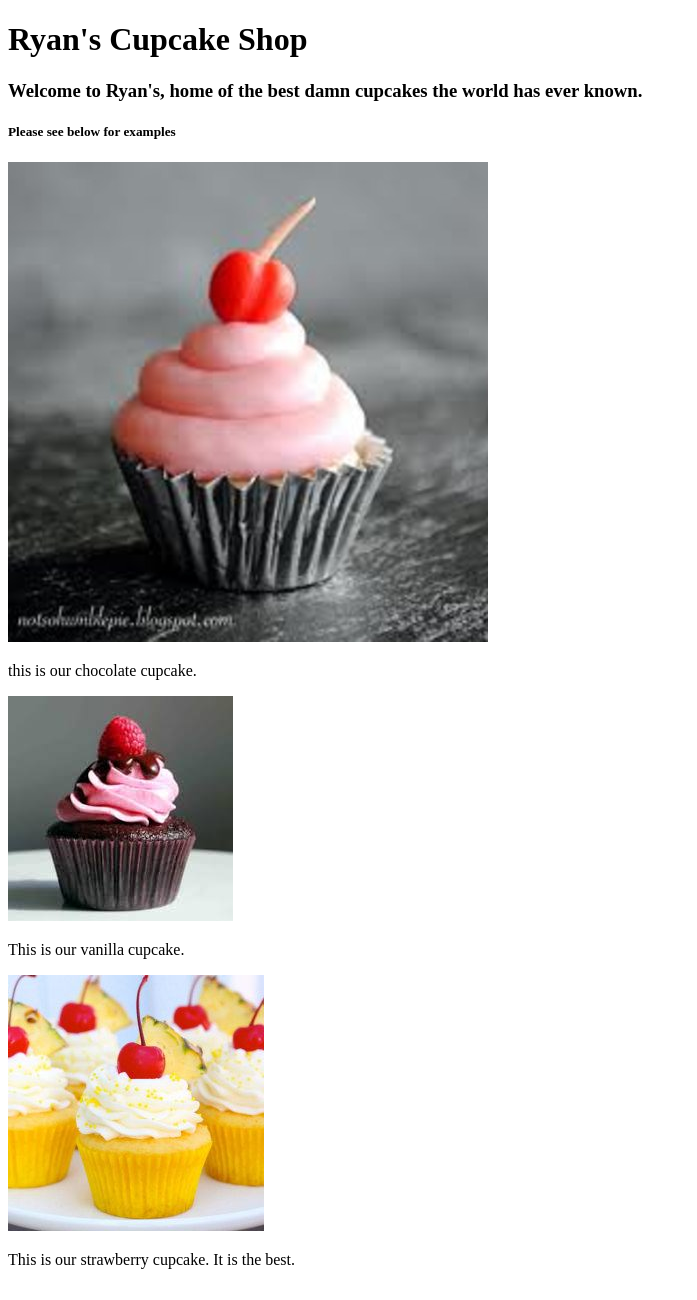
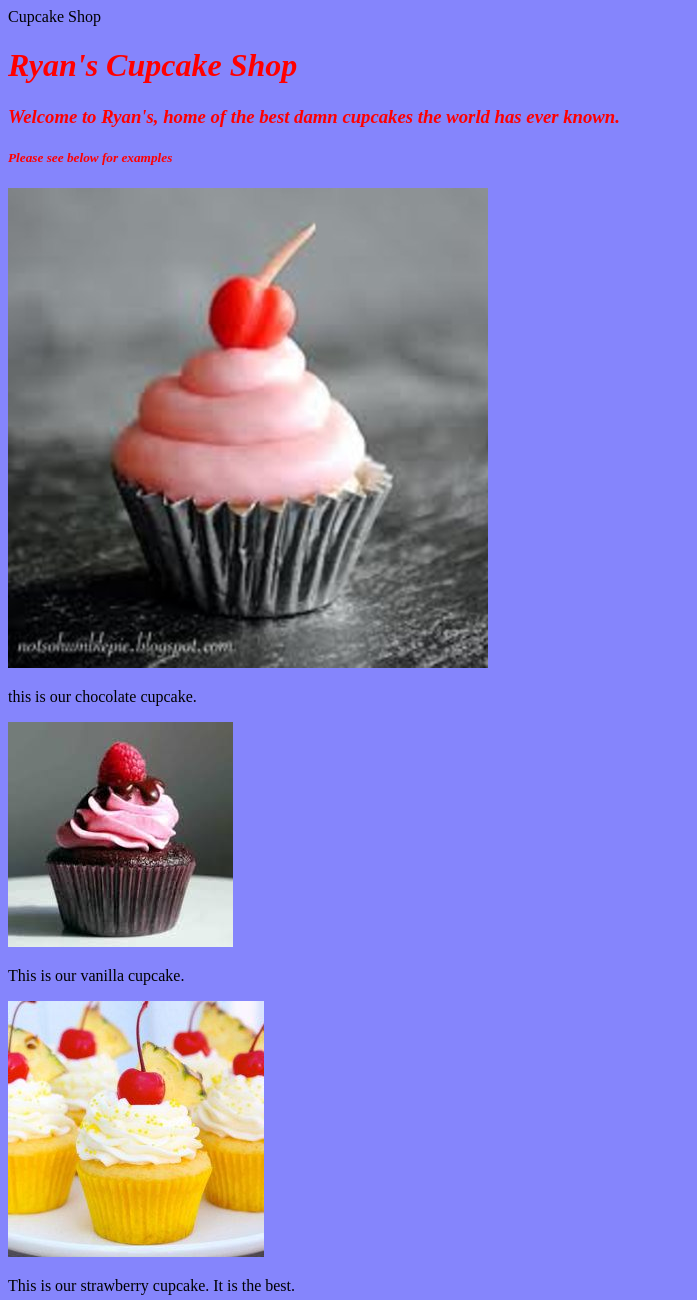
Before and after one commit to RyanDuff613/cupcakeShop, a plain HTML site: page index.html in a window 1280 px wide. Shown: the whole page, without its empty margins (0-697 px from the left). Drawn offline with Linux system fonts and the light colour scheme.

Commit message:
link index.html to styles.css, apply styling to page

```diff
--- a/css/styles.css
+++ b/css/styles.css
@@ -6,3 +6,7 @@
 .best {
 
 }
+
+body {
+  background-color: rgb(133, 133, 252);
+}
--- a/index.html
+++ b/index.html
@@ -1,20 +1,21 @@
 <!DOCTYPE html>
 <html>
   <head>
+    <link href="css/styles.css" rel="stylesheet" type="text/css"
     <title>Cupcake Shop</title>
   </head>
 
   <body>
-    <h1>Ryan's Cupcake Shop</h1>
-    <h3>Welcome to Ryan's, home of the best damn cupcakes the world has ever known.</h3>
-    <h5>Please see below for examples</h5>
+    <h1 class="flashy">Ryan's Cupcake Shop</h1>
+    <h3 class="flashy">Welcome to Ryan's, home of the best damn cupcakes the world has ever known.</h3>
+    <h5 class="flashy">Please see below for examples</h5>
 
     <img src="images/cupcake1.jpg" alt="A photo of a cupcake">
     <p>this is our chocolate cupcake.</p>
     <img src="images/cupcake2.jpeg" alt="A photo of a cupcake">
     <p>This is our vanilla cupcake.</p>
     <img src="images/cupcake4.jpg" alt="A photo of a cupcake">
-    <p>This is our strawberry cupcake. It is the best.</p>
+    <p class="best">This is our strawberry cupcake. It is the best.</p>
 
 
 
```
